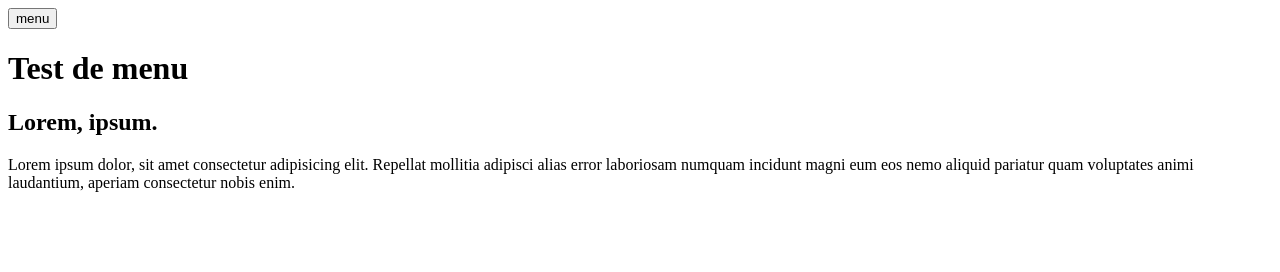
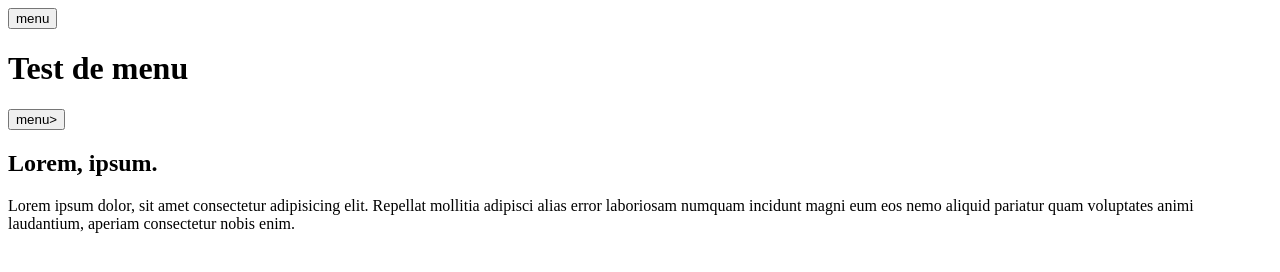
Before and after one commit to MMI-SAE-105/2022-r113-tp2-menu-alpinejs-Emilbou, a website: page index.html in a window 1280 px wide. Drawn offline with nearby package versions, Linux system fonts and the light colour scheme.

Commit message:
test accordéon

```diff
--- a/index.html
+++ b/index.html
@@ -45,6 +45,12 @@
       </ul>
     </nav>
   </header>
+  <Accordeon>
+    <button aria-controls="mainNav" @click="menuIsOpen=! menuIsOpen" class="header__menuBtn">menu>
+
+    </button>
+
+  </Accordeon>
   <!-- h2>lorem2^p>lorem -->
   <h2>Lorem, ipsum.</h2>
   <p>
```
